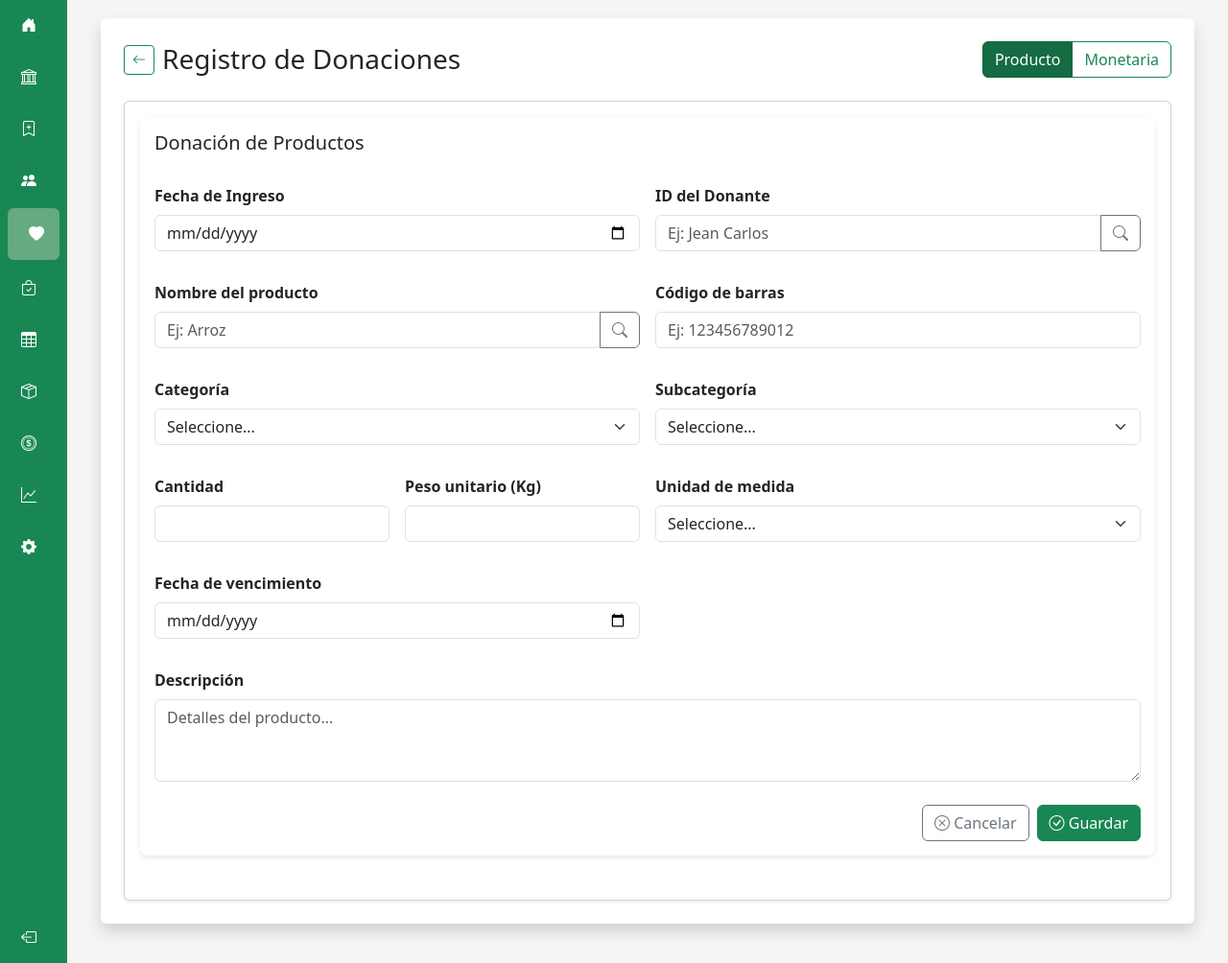
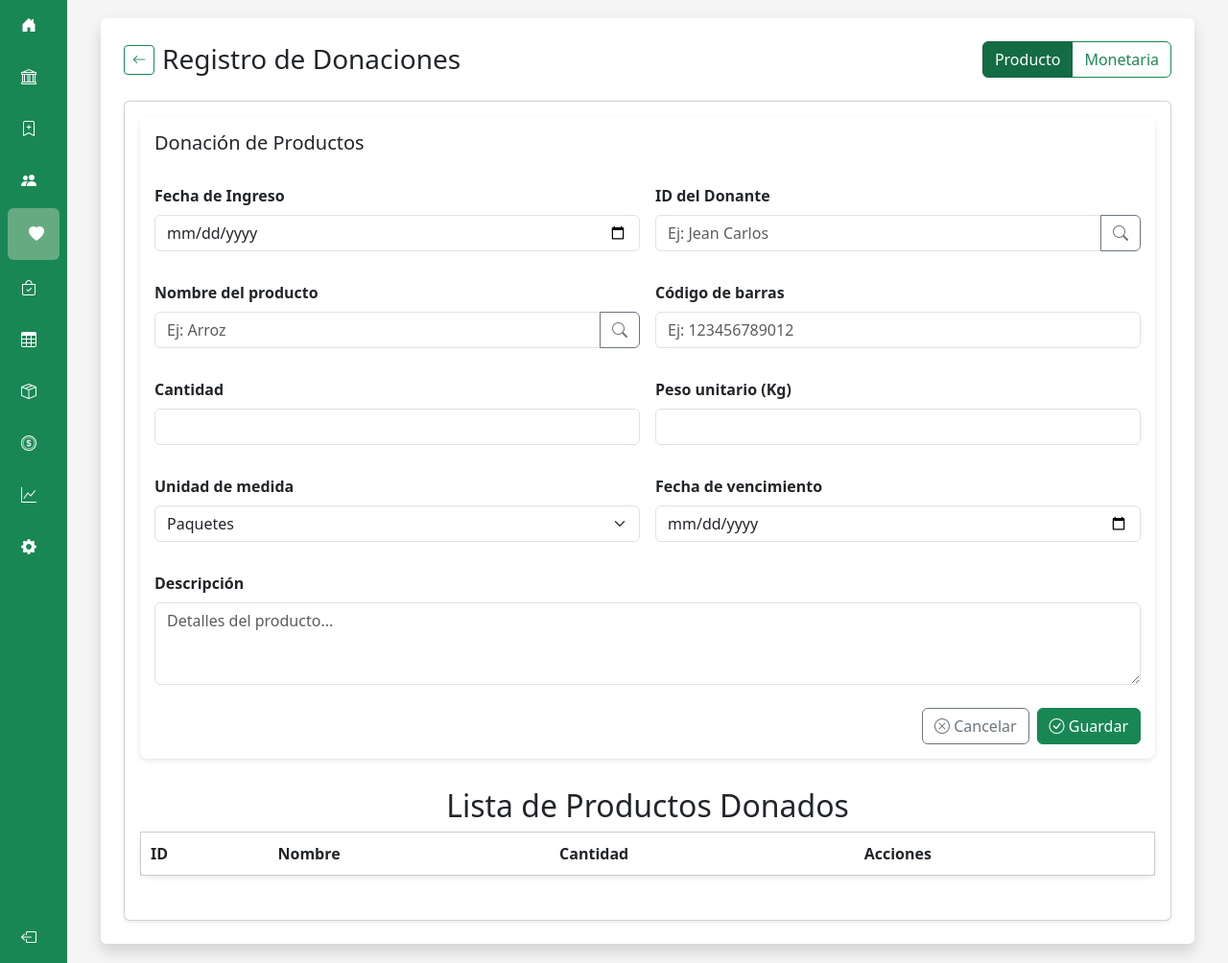
Before and after one commit to Jean8877/PROTOTIPO_ABACO, a Flask app: template templates/frontend/pagina_principal.html in a window 1280 px wide. Shown: the part 61-1065 px from the top of the page at 96% size. Run offline with Flask 3, Linux system fonts and the light colour scheme; the template is opened without the code that fills it, so the values that code supplies are empty.

```diff
--- /dev/null
+++ b/static/js/mone_produc.js
@@ -0,0 +1,74 @@
+
+            // Toggle de formularios
+            const btnProducto = document.getElementById('btnProducto');
+            const btnMonetaria = document.getElementById('btnMonetaria');
+            const formProducto = document.getElementById('formProducto');
+            const formMonetaria = document.getElementById('formMonetaria');
+
+            btnProducto.addEventListener('click', () => {
+                btnProducto.classList.add('btn-success', 'active');
+                btnProducto.classList.remove('btn-outline-success');
+                btnMonetaria.classList.remove('btn-success', 'active');
+                btnMonetaria.classList.add('btn-outline-success');
+                formProducto.classList.remove('d-none');
+                formMonetaria.classList.add('d-none');
+            });
+
+            btnMonetaria.addEventListener('click', () => {
+                btnMonetaria.classList.add('btn-success', 'active');
+                btnMonetaria.classList.remove('btn-outline-success');
+                btnProducto.classList.remove('btn-success', 'active');
+                btnProducto.classList.add('btn-outline-success');
+                formMonetaria.classList.remove('d-none');
+                formProducto.classList.add('d-none');
+            });
+
+            formProducto.addEventListener('submit', function (e) {
+                e.preventDefault();
+                //validacion
+                const nombre = document.getElementById('nombre').value.trim();
+                if (!nombre) {
+                    swal("Error", "Por favor, completa todos los campos.", "error");
+                    return;
+                }
+                //guardar producto
+                //swal("Éxito", "Producto guardado correctamente.", "success");
+                swal({
+                    title: "Éxito",
+                    text: "Producto guardado correctamente.",
+                    icon: "success",
+                    buttons: ["OK", "Ver Donación"], // Botón izquierdo = false, derecho = true
+                }).then((verDonacion) => {
+                    if (verDonacion) {
+                        // Si el usuario hace clic en "Ver Donación"
+                        swal({
+                            title: "Redirigiendo a lista de Donaciones...",
+                            icon: "info",
+                            buttons: false,
+                            timer: 2000, // 2 segundos
+                        });
+
+                        // Redirige después de 2 segundos
+                        setTimeout(() => {
+                            window.location.href = "lista_donaciones.html";
+                        }, 2000);
+                    }
+                });
+
+
+                formProducto.reset();
+            });
+            formMonetaria.addEventListener('submit', function (e) {
+                e.preventDefault();
+
+                const monto = document.getElementById('monto').value.trim();
+                const metodo = document.getElementById('metodoPago').value;
+
+                if (!monto || monto <= 0 || !metodo) {
+                    swal("Error", "Por favor ingresa un monto válido y selecciona un método de pago.", "error");
+                    return;
+                }
+
+                swal("Éxito", "Donación monetaria guardada correctamente.", "success");
+                formMonetaria.reset();
+            });
--- a/templates/frontend/pagina_principal.html
+++ b/templates/frontend/pagina_principal.html
@@ -70,13 +70,13 @@
                             <div class="row g-3">
                                 <div class="col-md-6">
                                     <label for="fecha_ingreso" class="form-label">Fecha de Ingreso</label>
-                                    <input type="date" class="form-control" id="ingreso">
+                                    <input type="date" class="form-control" id="ingreso" required>
                                 </div>
                                 <div class="col-md-6">
                                     <label for="Id_nombre" class="form-label">ID del Donante</label>
                                     <div class="input-group">
                                         <input type="text" class="form-control" id="nombre"
-                                            placeholder="Ej: Jean Carlos">
+                                            placeholder="Ej: Jean Carlos" required>
                                         <button class="btn btn-outline-secondary" type="button" id="buscarDonante">
                                             <i class="bi bi-search"></i>
                                         </button>
@@ -85,7 +85,8 @@
                                 <div class="col-md-6">
                                     <label for="nombre" class="form-label">Nombre del producto</label>
                                     <div class="input-group">
-                                        <input type="text" class="form-control" id="nombre_producto" placeholder="Ej: Arroz">
+                                        <input type="text" class="form-control" id="nombre_producto"
+                                            placeholder="Ej: Arroz" required>
                                         <button class="btn btn-outline-secondary" type="button" id="BTN_buscarProducto">
                                             <i class="bi bi-search"></i>
                                         </button>
@@ -96,36 +97,29 @@
                                     <input type="text" class="form-control" id="codigo_barras"
                                         placeholder="Ej: 123456789012">
                                 </div>
+
                                 <div class="col-md-6">
-                                    <label for="categoria" class="form-label">Categoría</label>
-                                    <select id="categoria" class="form-select">
-                                        <option selected disabled>Seleccione...</option>
-                                    </select>
+                                    <label for="cantidad" class="form-label">Cantidad</label>
+                                    <input type="number" class="form-control" id="cantidad" min="0" required>
                                 </div>
                                 <div class="col-md-6">
-                                    <label for="subcategoria" class="form-label">Subcategoría</label>
-                                    <select id="subcategoria" class="form-select">
-                                        <option selected disabled>Seleccione...</option>
-                                    </select>
-                                </div>
-                                <div class="col-md-3">
-                                    <label for="cantidad" class="form-label">Cantidad</label>
-                                    <input type="number" class="form-control" id="cantidad" min="0">
-                                </div>
-                                <div class="col-md-3">
                                     <label for="peso" class="form-label">Peso unitario (Kg)</label>
-                                    <input type="number" class="form-control" id="peso" step="0.01">
+                                    <input type="number" class="form-control" id="peso" min="" required>
                                 </div>
                                 <div class="col-md-6">
                                     <label for="unidad_medida" class="form-label">Unidad de medida</label>
-                                    <select id="unidad_medida" class="form-select">
-                                        <option selected disabled>Seleccione...</option>
+                                    <select id="unidad_medida" class="form-select" required>
+                                        <option selected>Seleccione...</option>
+                                        <option selected>Kilogramos</option>
+                                        <option selected>Gramos</option>
+                                        <option selected>Toneladas</option>
+                                        <option selected>Paquetes</option>
                                     </select>
                                 </div>
 
                                 <div class="col-md-6">
                                     <label for="vencimiento" class="form-label">Fecha de vencimiento</label>
-                                    <input type="date" class="form-control" id="vencimiento">
+                                    <input type="date" class="form-control" id="vencimiento" required>
                                 </div>
                                 <div class="col-12">
                                     <label for="descripcion" class="form-label">Descripción</label>
@@ -142,6 +136,21 @@
                                 </button>
                             </div>
                         </form>
+
+                        <h2>Lista de Productos Donados</h2>
+                        <table id="tablaProductosdonandos">
+                            <thead>
+                                <tr>
+                                    <th>ID</th>
+                                    <th>Nombre</th>
+                                    <th>Cantidad</th>
+                                    <th>Acciones</th>
+                                </tr>
+                            </thead>
+                            <tbody>
+                                <!-- Filas de productos se agregarán aquí dinámicamente -->
+                            </tbody>
+                        </table>
 
                         <!-- Formulario Monetaria -->
                         <form id="formMonetaria" class="d-none">
@@ -189,68 +198,12 @@
         </div>
 
 
+        <script src="/static/js/mone_produc.js"></script>
+        <script src="/static/js/resaltar.js"> </script>
+        <script src="/static/js/notificacion.js"></script>
         <script>
-            // Toggle de formularios
-            const btnProducto = document.getElementById('btnProducto');
-            const btnMonetaria = document.getElementById('btnMonetaria');
-            const formProducto = document.getElementById('formProducto');
-            const formMonetaria = document.getElementById('formMonetaria');
-
-            btnProducto.addEventListener('click', () => {
-                btnProducto.classList.add('btn-success', 'active');
-                btnProducto.classList.remove('btn-outline-success');
-                btnMonetaria.classList.remove('btn-success', 'active');
-                btnMonetaria.classList.add('btn-outline-success');
-                formProducto.classList.remove('d-none');
-                formMonetaria.classList.add('d-none');
-            });
-
-            btnMonetaria.addEventListener('click', () => {
-                btnMonetaria.classList.add('btn-success', 'active');
-                btnMonetaria.classList.remove('btn-outline-success');
-                btnProducto.classList.remove('btn-success', 'active');
-                btnProducto.classList.add('btn-outline-success');
-                formMonetaria.classList.remove('d-none');
-                formProducto.classList.add('d-none');
-            });
-
-            formProducto.addEventListener('submit', function (e) {
-                e.preventDefault();
-                //validacion
-                const nombre = document.getElementById('nombre').value.trim();
-                if (!nombre) {
-                    swal("Error", "Por favor, completa todos los campos.", "error");
-                    return;
-                }
-                //guardar producto
-                swal("Éxito", "Producto guardado correctamente.", "success");
-                formProducto.reset();
-            });
-            formMonetaria.addEventListener('submit', function (e) {
-                e.preventDefault();
-
-                const monto = document.getElementById('monto').value.trim();
-                const metodo = document.getElementById('metodoPago').value;
-
-                if (!monto || monto <= 0 || !metodo) {
-                    swal("Error", "Por favor ingresa un monto válido y selecciona un método de pago.", "error");
-                    return;
-                }
-
-                swal("Éxito", "Donación monetaria guardada correctamente.", "success");
-                formMonetaria.reset();
-            });
-
-
-
-
-
+            resaltar()
         </script>
-        <script src="/static/js/resaltar.js"> </script>
-            <script src="/static/js/notificacion.js"></script>
-            <script>
-                resaltar()
-            </script>
 
 
 </body>
```
Also changed, not shown: templates/frontend/lista_donaciones.html (+10 -6 lines), templates/frontend/menu_central.html (+19 -1 lines), templates/frontend/producto.html (+7 -2 lines), templates/frontend/tabla_producto.html (+8 -6 lines), backend/donaciones.py (added).
